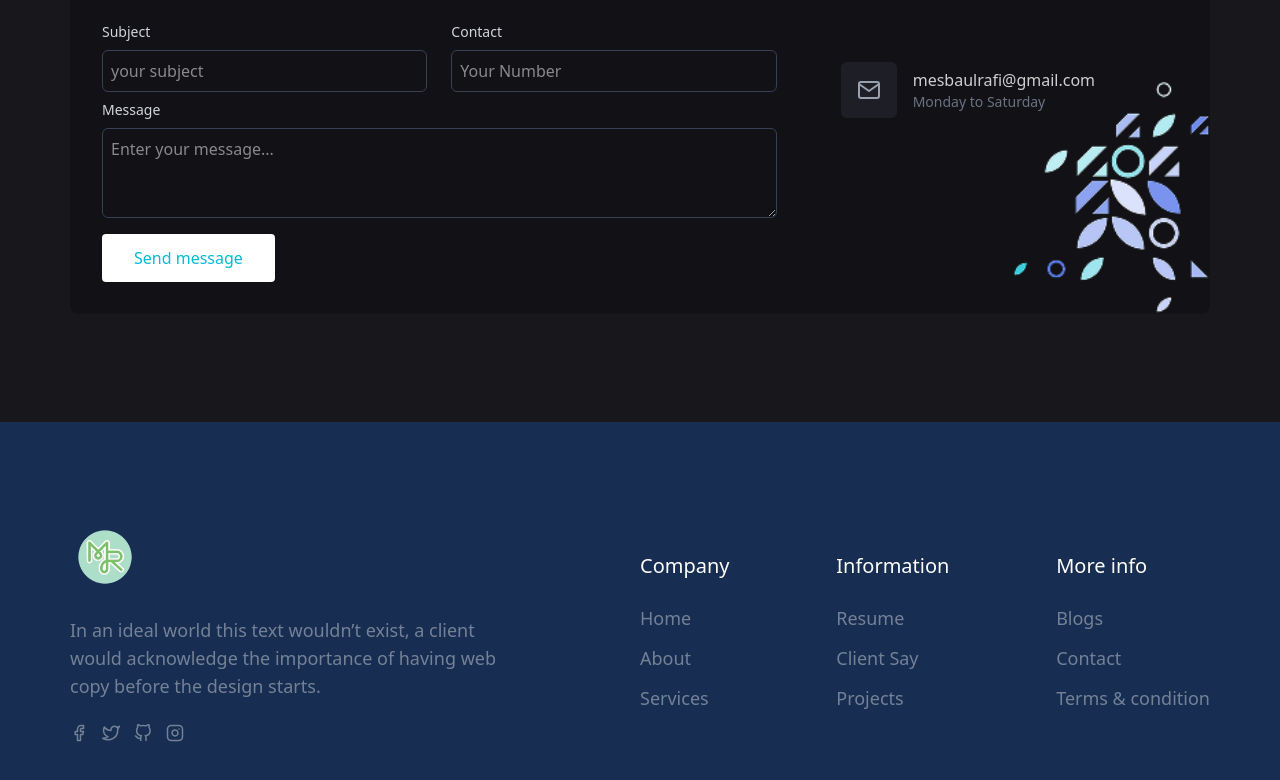
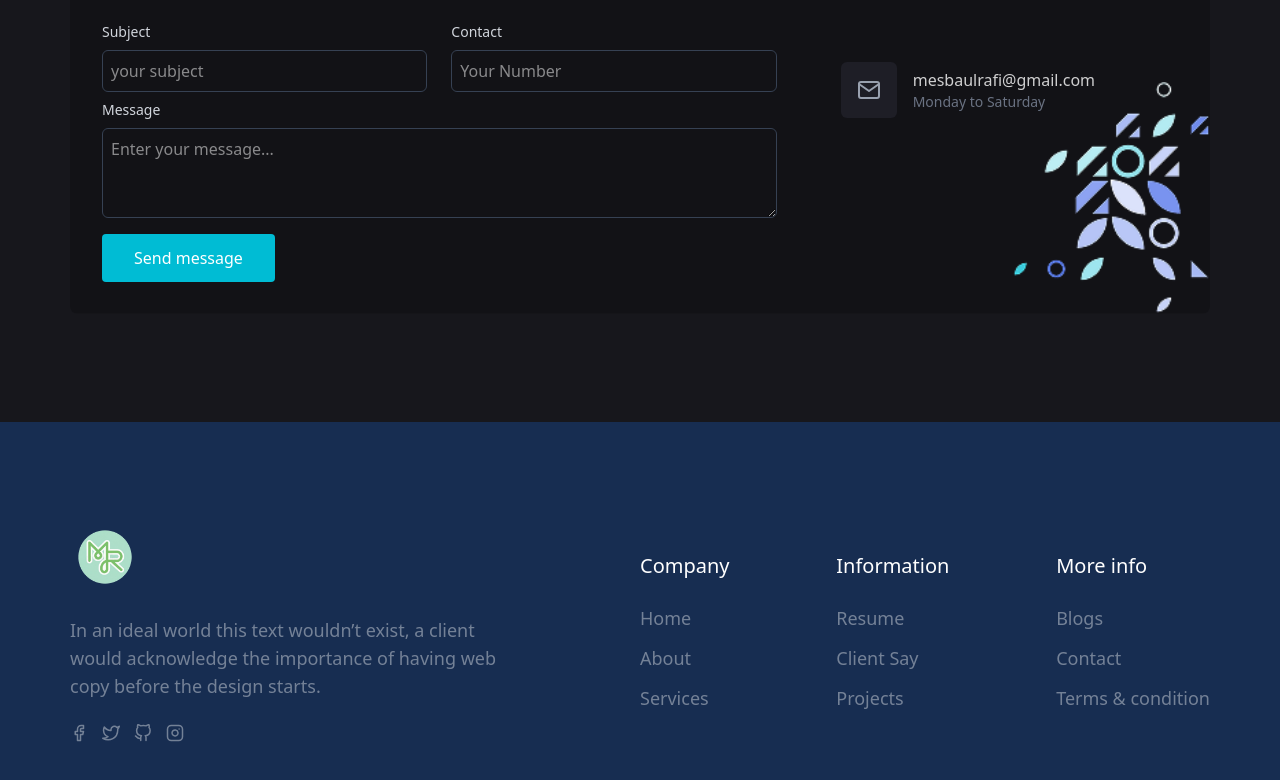
Before and after one commit to mesbaulrafi/myPortfolio, a React (Vite) app: page / in a window 1280 px wide. Shown: the part 5184-5964 px from the top of the page. Built offline with nearby package versions, Linux system fonts and the light colour scheme.

Commit message:
fixt button

```diff
--- a/src/components/layouts/Contact.jsx
+++ b/src/components/layouts/Contact.jsx
@@ -77,7 +77,7 @@ const Contact = () => {
               id="subBtn"
                 btnText={"Send message"}
                 className={
-                  "bg-white text-[#00BCD4] font-medium py-3 px-8 rounded-md mt-2 hover:bg-[#00BCD4] hover:text-white transition-all duration-300"
+                  "bg-[#00BCD4] text-white hover:text-[#00BCD4] font-medium py-3 px-8 rounded-md mt-2 hover:bg-white transition-all duration-300"
                 }
               />
             </form>
```
